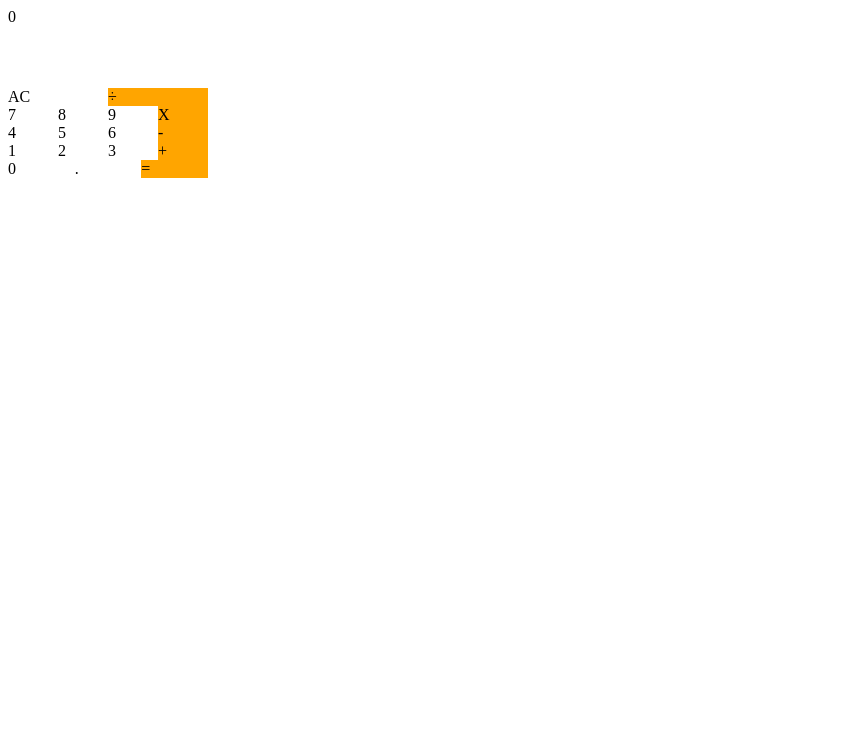
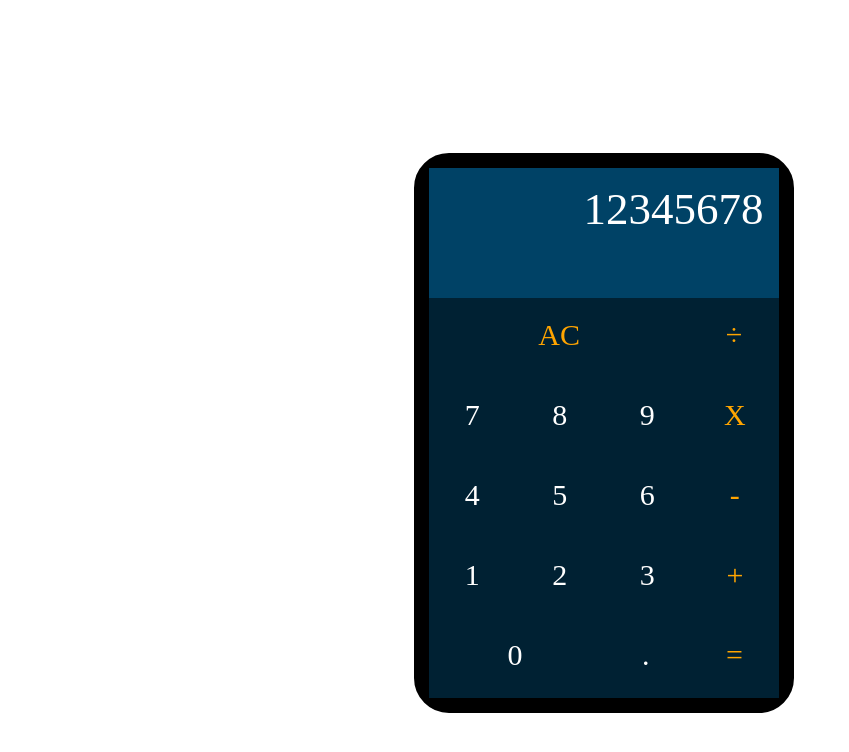
Before and after one commit to bingnayang/Calculator, a plain HTML site: page index.html in a window 1280 px wide. Shown: the whole page, without its empty margins (0-849 px from the left). Drawn offline with Linux system fonts and the light colour scheme.

Commit message:
Update CSS

```diff
--- a/index.html
+++ b/index.html
@@ -4,8 +4,6 @@
     <meta charset="UTF-8">
     <meta name="viewport" content="width=device-width, initial-scale=1.0">
     <meta http-equiv="X-UA-Compatible" content="ie=edge">
-    <!-- Bootstrap CSS -->
-    <!-- <link rel="stylesheet" href="https://stackpath.bootstrapcdn.com/bootstrap/4.4.1/css/bootstrap.min.css" integrity="sha384-Vkoo8x4CGsO3+Hhxv8T/Q5PaXtkKtu6ug5TOeNV6gBiFeWPGFN9MuhOf23Q9Ifjh" crossorigin="anonymous"> -->
     <!-- External CSS -->
     <link rel="stylesheet" href="styles.css">
     <title>Calculator</title>
@@ -13,7 +11,7 @@
 <body>
     <div id="calculator">
         <div class="row">
-            <div class="column" id="display">0</div>
+            <div class="column" id="display">12345678</div>
         </div>
         <div class="row">
             <div class="btn column" id="clearBtn">AC</div>
--- a/styles.css
+++ b/styles.css
@@ -1,23 +1,43 @@
+#calculator{
+    margin-left: calc(40% - 100px);
+    margin-top: calc(20% - 100px);
+    border: solid 15px black;
+    border-radius: 35px;
+    width: 350px;
 
+}
 .row{
     display: table;
     table-layout: fixed;
-    width: 200px;
+    width: 350px;
+    text-align: center;
+    height: 80px;
+    background-color: #002133;
+    color: white;
 }
 .column{
     display: table-cell;
+    /* border: solid .5px black; */
+}
+.btn{
+    font-size: 30px;
+    padding: 20px;
 }
 #display{
-    height: 80px;
-
+    height: 100px;
+    text-align: right;
+    overflow: hidden;
+    font-size: 45px;
+    padding: 15px;
+    background-color: #004266;
 }
 #clearBtn{
-    width: 100px;
+    width: 221px;
+    color: orange;
 }
-#zeroBtn{
-    width: 52.666667px;
-
+#btnZero{
+    width: 133px;
 }
 .operator-button{
-    background-color: orange;
+    color: orange;
 }
```
